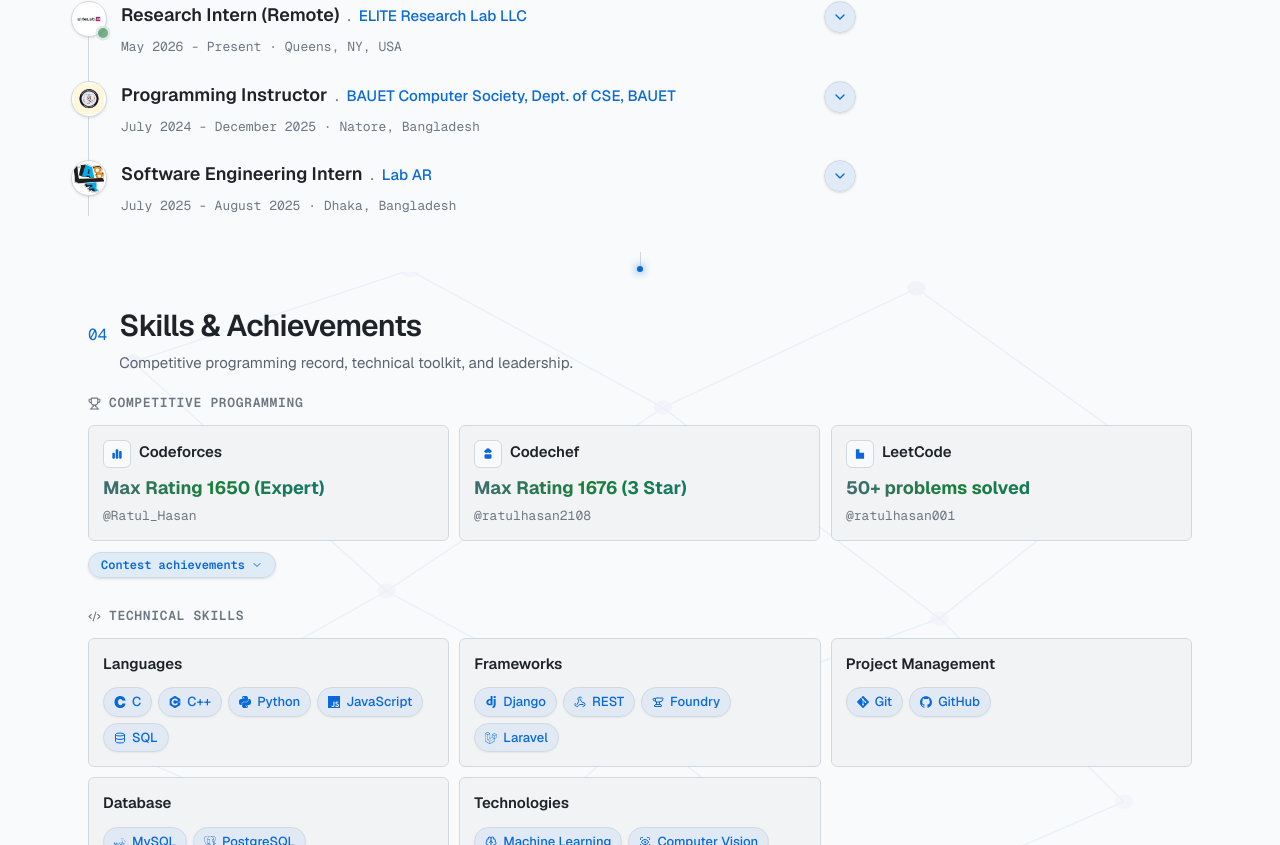
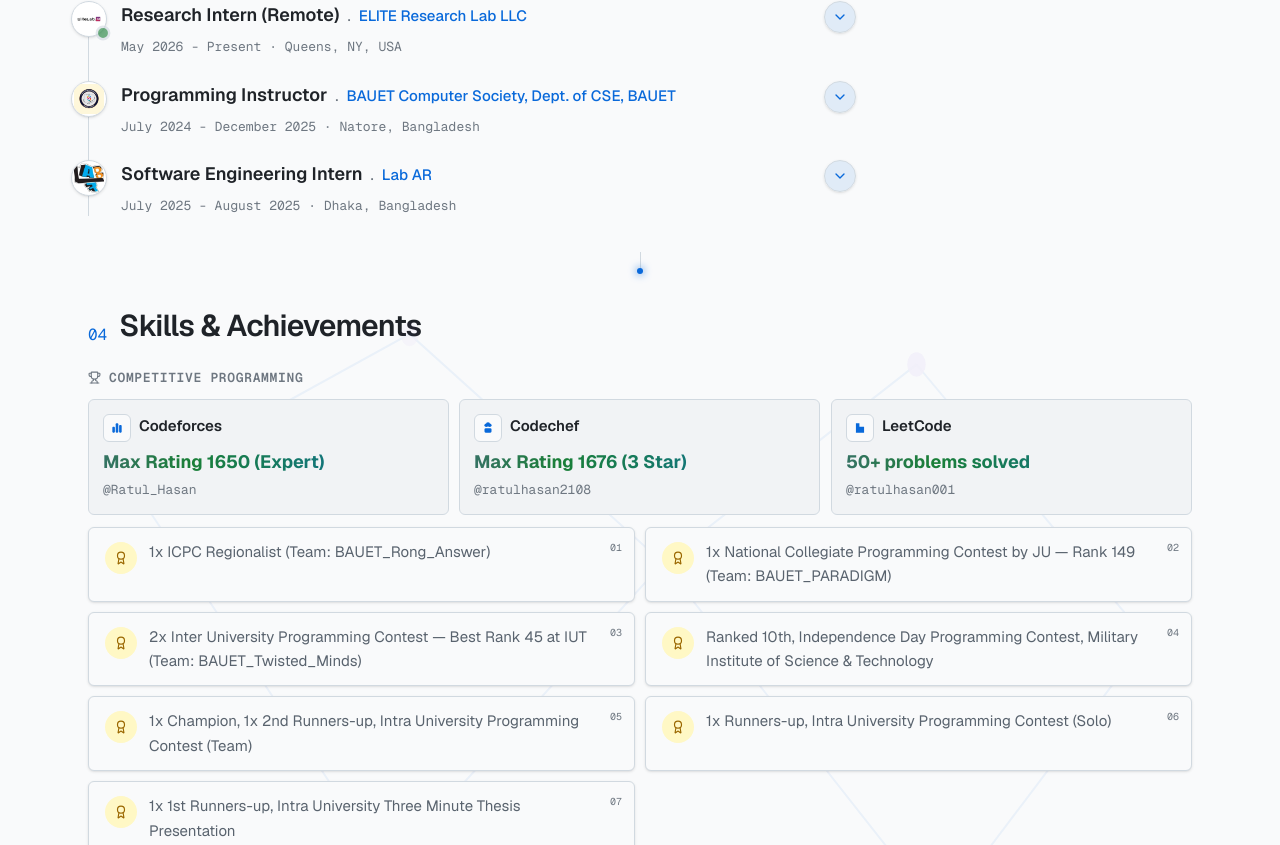
Before and after one commit to ratulhasan001/portfolio, a Next.js app: page / in a window 1280 px wide. Shown: the part 1955-2800 px from the top of the page. Built offline with nearby package versions, Linux system fonts and the light colour scheme.

Commit message:
Keep skills achievements and leadership roles expanded
Removes Disclosure's labelled mode and the StaggerGroup margin
option it needed, and drops the Skills subtitle.

```diff
--- a/src/components/disclosure.tsx
+++ b/src/components/disclosure.tsx
@@ -16,17 +16,13 @@ import { ChevronDown } from "lucide-react";
  */
 export function Disclosure({
   summary,
-  label,
-  openLabel,
   title = "Show details",
   children,
   className = "",
 }: {
   /** Headline row rendered to the left of the chevron. */
   summary?: React.ReactNode;
-  label?: string;
-  openLabel?: string;
-  /** Tooltip / screen-reader name for the icon-only trigger. */
+  /** Tooltip / screen-reader name for the trigger. */
   title?: string;
   children: React.ReactNode;
   className?: string;
@@ -47,7 +43,7 @@ export function Disclosure({
       transition={{ duration: 0.2, ease: "easeOut" }}
       className="flex"
     >
-      <ChevronDown size={label ? 12 : 16} />
+      <ChevronDown size={16} />
     </motion.span>
   );
 
@@ -77,17 +73,6 @@ export function Disclosure({
           <div className="min-w-0 flex-1">{summary}</div>
           {iconButton}
         </div>
-      ) : label ? (
-        <button
-          type="button"
-          aria-expanded={open}
-          aria-controls={panelId}
-          onClick={toggle}
-          className="mono inline-flex items-center gap-1.5 rounded-full border border-accent/35 bg-accent/10 px-3 py-1 text-xs font-semibold text-accent shadow-sm transition-colors hover:border-accent hover:bg-accent hover:text-white"
-        >
-          {open ? openLabel ?? "Less" : label}
-          {chevron}
-        </button>
       ) : (
         iconButton
       )}
--- a/src/components/fade-in.tsx
+++ b/src/components/fade-in.tsx
@@ -30,19 +30,16 @@ export function StaggerGroup({
   children,
   className,
   stagger = 0.08,
-  margin = "-60px",
 }: {
   children: React.ReactNode;
   className?: string;
   stagger?: number;
-  /** Loosen this for groups that mount inside a collapsible panel. */
-  margin?: string;
 }) {
   return (
     <motion.div
       initial="hidden"
       whileInView="show"
-      viewport={{ once: true, margin }}
+      viewport={{ once: true, margin: "-60px" }}
       variants={{
         hidden: {},
         show: { transition: { staggerChildren: stagger } },
--- a/src/components/skills-section.tsx
+++ b/src/components/skills-section.tsx
@@ -36,7 +36,6 @@ import { ParallaxLayer } from "./parallax-layer";
 import { TiltLink } from "./tilt-card";
 import { PopWords, PopIn } from "./pop-in";
 import { CodeforcesIcon, CodechefIcon, LeetcodeIcon } from "./brand-icons";
-import { Disclosure } from "./disclosure";
 
 const judgeIcons: Record<string, React.ComponentType<{ size?: number; className?: string }>> = {
   Codeforces: CodeforcesIcon,
@@ -73,11 +72,7 @@ export function SkillsSection() {
       <ParallaxLayer speed={45}>
         <NeuralBackground />
       </ParallaxLayer>
-      <SectionTitle
-        index="04"
-        title="Skills & Achievements"
-        subtitle="Competitive programming record, technical toolkit, and leadership."
-      />
+      <SectionTitle index="04" title="Skills & Achievements" />
 
       <div className="mb-7">
         <PopIn inView>
@@ -127,12 +122,7 @@ export function SkillsSection() {
           })}
         </div>
 
-        <Disclosure
-          label="Contest achievements"
-          openLabel="Hide achievements"
-          className="mt-3"
-        >
-        <StaggerGroup margin="0px" className="grid gap-2.5 sm:grid-cols-2">
+        <StaggerGroup className="mt-3 grid gap-2.5 sm:grid-cols-2">
           {achievements.map((a, i) => (
             <motion.div
               key={a}
@@ -161,7 +151,6 @@ export function SkillsSection() {
             </motion.div>
           ))}
         </StaggerGroup>
-        </Disclosure>
       </div>
 
       <div className="mb-7">
@@ -210,8 +199,7 @@ export function SkillsSection() {
             Leadership &amp; Volunteering
           </h3>
         </PopIn>
-        <Disclosure label="Roles" openLabel="Hide roles" className="mt-1">
-        <StaggerGroup margin="0px" className="grid gap-2.5 sm:grid-cols-2">
+        <StaggerGroup className="grid gap-2.5 sm:grid-cols-2">
           {leadership.map((entry) =>
             entry.roles.length > 1 ? (
               <motion.div
@@ -300,7 +288,6 @@ export function SkillsSection() {
             )
           )}
         </StaggerGroup>
-        </Disclosure>
       </div>
     </section>
   );
```
